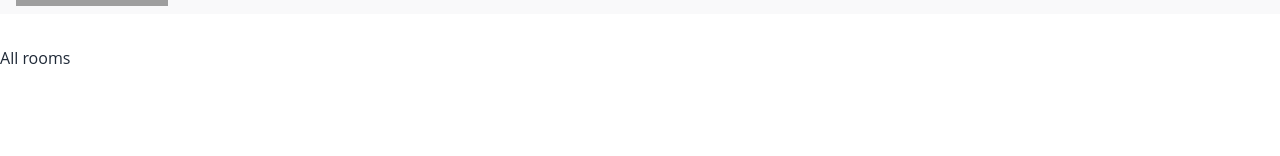
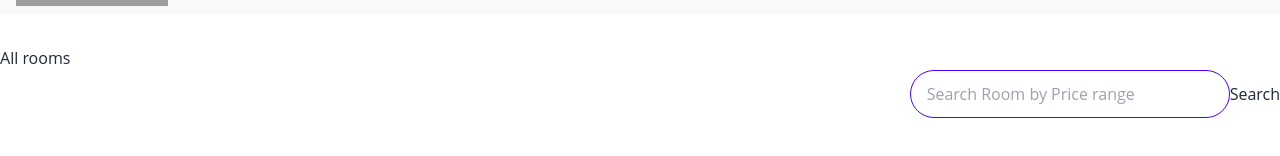
Before and after one commit to Hanifc56/hotel-management-project, a React (Vite) app: page /rooms in a window 1280 px wide. Shown: the part 148-304 px from the top of the page. Built offline with nearby package versions, Linux system fonts and the light colour scheme; no server answers; grey boxes are pictures that could not be loaded.

Commit message:
Axios added

```diff
--- a/package.json
+++ b/package.json
@@ -12,6 +12,7 @@
   "dependencies": {
     "@headlessui/react": "^1.7.18",
     "@heroicons/react": "^2.1.1",
+    "axios": "^1.6.7",
     "firebase": "^10.7.2",
     "heroicons": "^2.1.1",
     "localforage": "^1.10.0",
--- a/src/Pages/Rooms/Rooms.jsx
+++ b/src/Pages/Rooms/Rooms.jsx
@@ -5,6 +5,14 @@ const Rooms = () => {
     <div>
       <Navbar></Navbar>
       <h1>All rooms</h1>
+      <div className="flex justify-end">
+        <input
+          type="text"
+          placeholder="Search Room by Price range"
+          className="input input-bordered input-primary w-full max-w-xs rounded-full"
+        />
+        <button>Search</button>
+      </div>
     </div>
   );
 };
```
Also changed, not shown: 1 other file (tests, documents, lock files or other folders).
